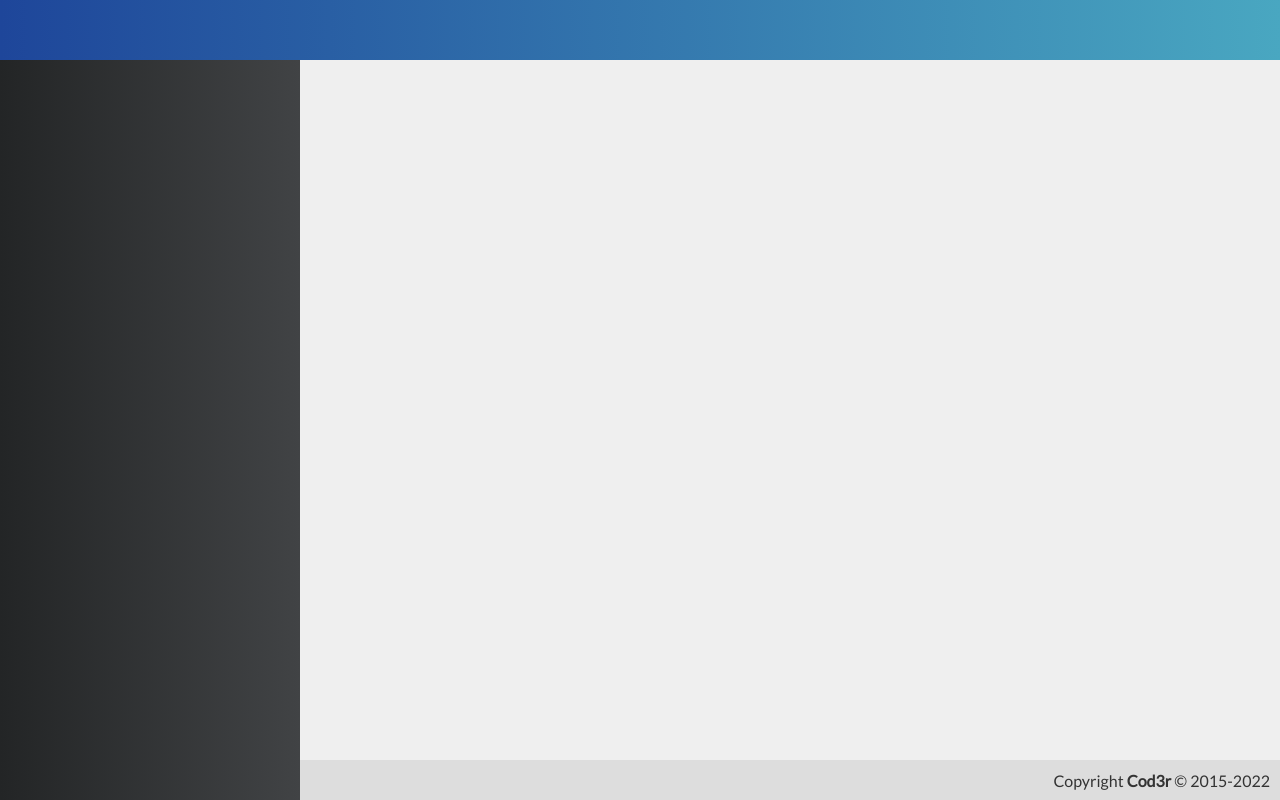
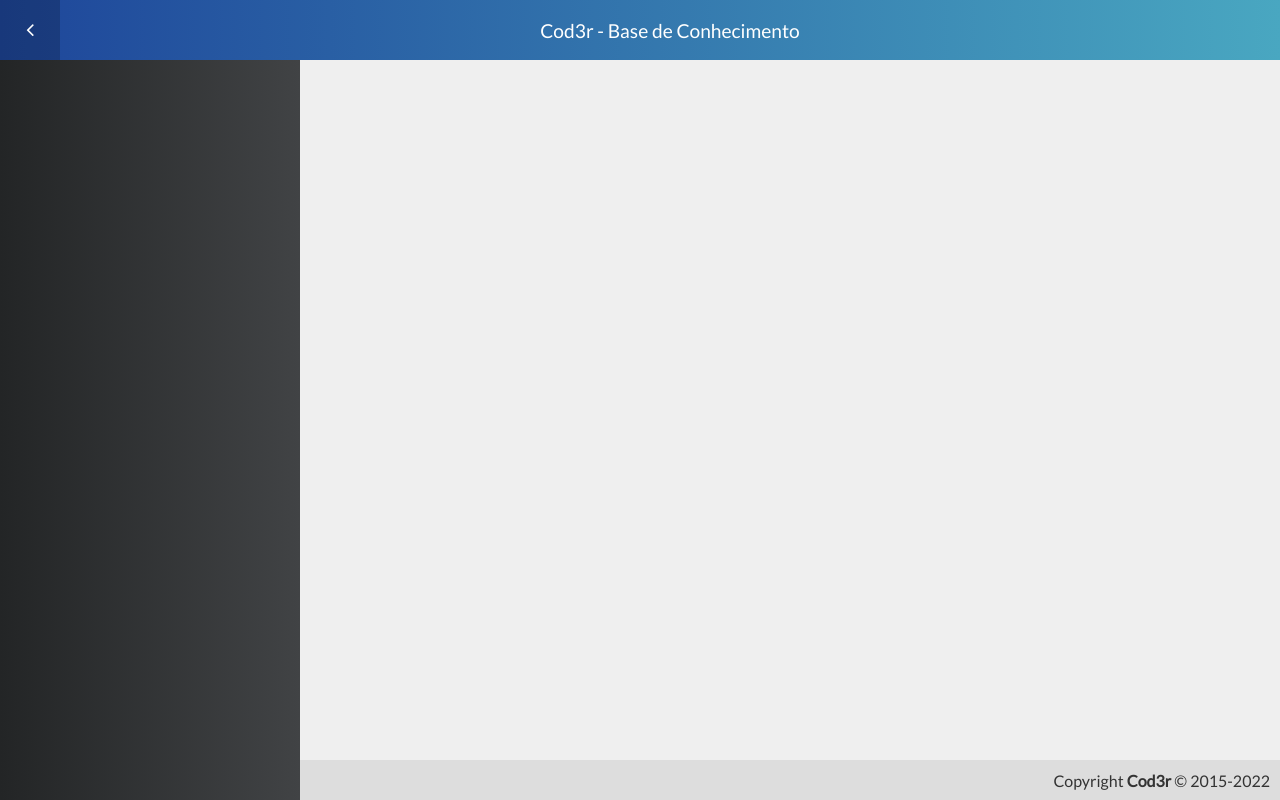
Before and after one commit to NikolasDaltro/ProjetoCompleto, a Vue app in the folder frontend/: page / in a window 1280 px wide. Built offline with nearby package versions, Linux system fonts and the light colour scheme.

Commit message:
componenter cabeçalho

```diff
--- a/frontend/src/App.vue
+++ b/frontend/src/App.vue
@@ -1,6 +1,6 @@
 <template>
 	<div id="app">
-		<Header />
+		<Header title="Cod3r - Base de Conhecimento" :hideToggle="false" />
 		<Menu />
 		<Content />
 		<Footer />
--- a/frontend/src/components/template/Header.vue
+++ b/frontend/src/components/template/Header.vue
@@ -1,10 +1,31 @@
 <template>
-  <header class="header"></header>
+  <header class="header">
+        <a class="toggle" @click="toggleMenu" v-if="!hideToggle">
+            <i class="fa fa-lg" :class="icon" ></i>
+        </a>
+        <h1 class="title">
+            {{ title }}
+        </h1>
+  </header>
 </template>
 
 <script>
 export default {
-    name: 'Header'
+    name: 'Header',
+    props: {
+        title: String,
+        hideToggle: Boolean
+    },
+    computed: {
+        icon(){
+            return "fa-angle-left"
+        }
+    },
+    methods: {
+        toggleMenu(){
+
+        }
+    }
 }
 </script>
 
@@ -17,4 +38,32 @@
         justify-content: center;
         align-items: center;
     }
+    .title{
+        font-size: 1.2rem;
+        color: #fff;
+        font-weight: 100;
+        flex-grow: 1;
+        text-align: center;
+    }
+    .title a{
+        color: #fff;
+        text-decoration: none;
+    }
+
+    header.header > a.toggle{
+        width: 60px;
+        height: 100px;
+        color: #fff;
+        justify-self: flex-start;
+        text-decoration: none;
+
+        display: flex;
+        justify-content: center;
+        align-items: center;
+
+    }
+
+    header.header > a.toggle:hover{
+        background-color: rgba(0, 0, 0, 0.2);
+    }
 </style>
--- a/frontend/src/main.js
+++ b/frontend/src/main.js
@@ -1,3 +1,5 @@
+import 'font-awesome/css/font-awesome.css'
+
 import Vue from 'vue'
 
 import App from './App'
```
